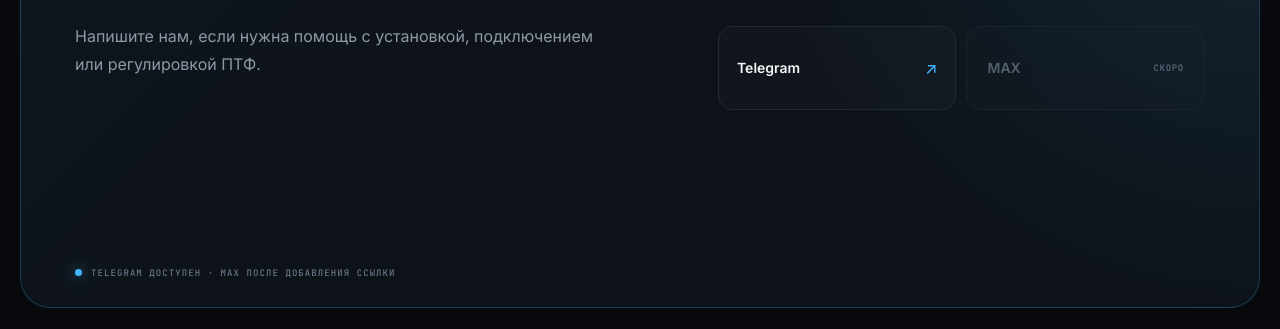
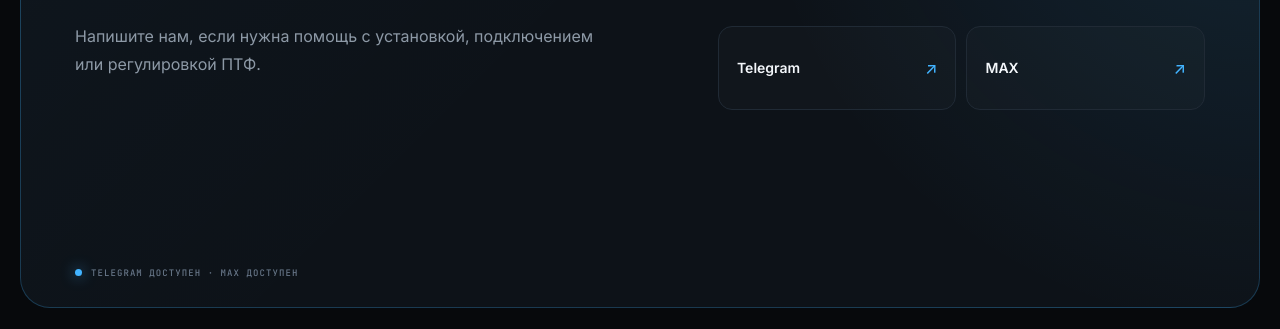
Before and after one commit to Leikocitbl211/BeamHunt-Guide_v2, a plain HTML site: page index.html in a window 1280 px wide. Shown: the part 4785-5114 px from the top of the page. Drawn offline with Linux system fonts and the light colour scheme.

Commit message:
Update index.html
Добавлен Макс

```diff
--- a/index.html
+++ b/index.html
@@ -319,9 +319,11 @@
 <a href="https://t.me/BeamHunt" rel="noopener noreferrer" target="_blank">
 <span>Telegram</span><b>↗</b>
 </a>
-<span aria-disabled="true" class="support-link-disabled" title="Для MAX нужна публичная ссылка на профиль или чат"><span>MAX</span><b>СКОРО</b></span>
+<a href="https://max.ru/BeamHunt" rel="noopener noreferrer" target="_blank">
+<span>MAX</span><b>↗</b>
+</a>
 </div>
-<div class="support-status"><span class="status-dot"></span> TELEGRAM ДОСТУПЕН · MAX ПОСЛЕ ДОБАВЛЕНИЯ ССЫЛКИ</div>
+<div class="support-status"><span class="status-dot"></span> TELEGRAM ДОСТУПЕН · MAX ДОСТУПЕН</div>
 </div>
 </section>
 </main>
```
